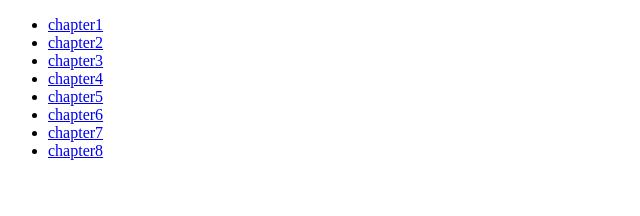
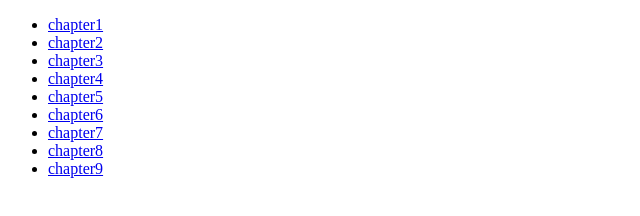
Before and after one commit to Arianahernandez24/web152, a plain HTML site: page index.html in a window 1280 px wide. Shown: the full height of the page, 0-640 px from the left. Drawn offline with Linux system fonts and the light colour scheme.

Commit message:
Add files via upload

```diff
--- a/index.html
+++ b/index.html
@@ -16,6 +16,7 @@
         <li><a href="chapter6/ch6pacific/">chapter6</a></li>
         <li><a href="chapter7/ch7pacific/">chapter7</a></li>
         <li><a href="chapter8/ch8pacific/">chapter8</a></li>
+        <li><a href="chapter9/ch9pacific/">chapter9</a></li>
       </ul>
     </nav>
   </body>
```
